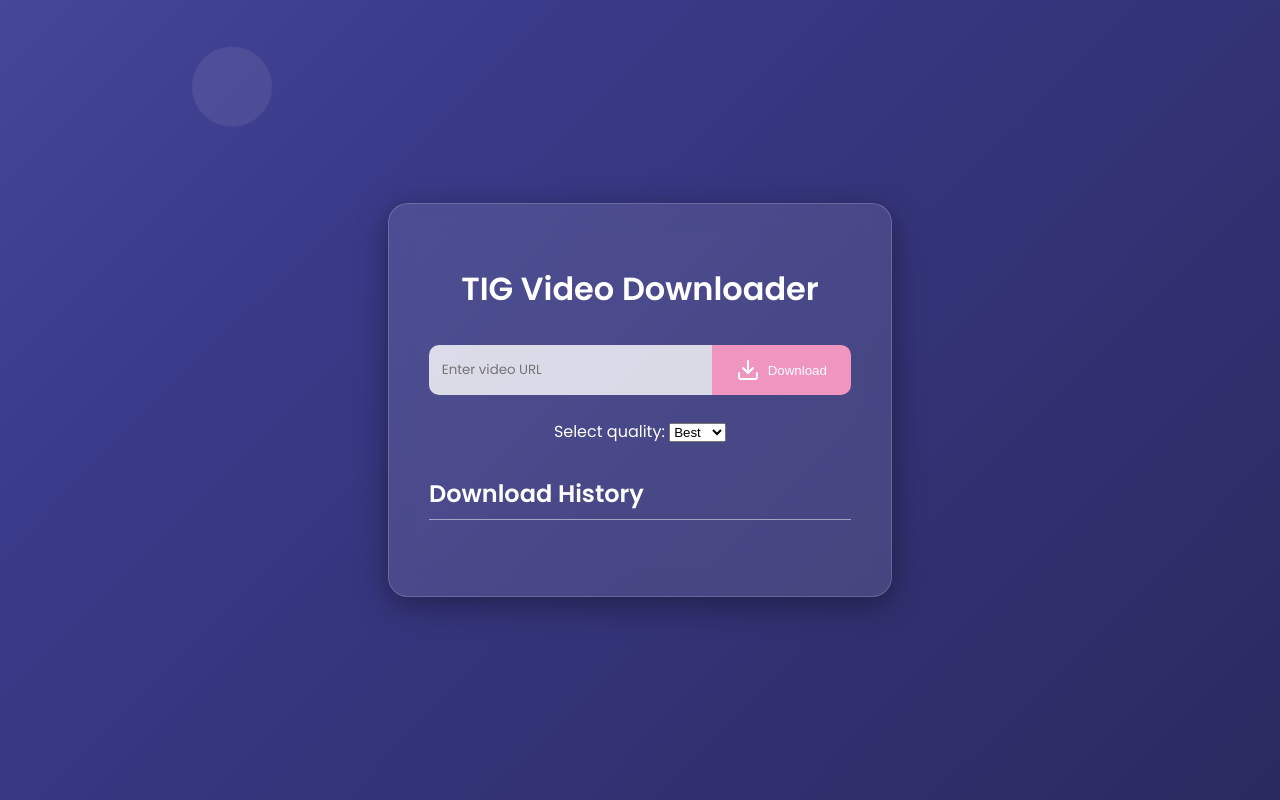
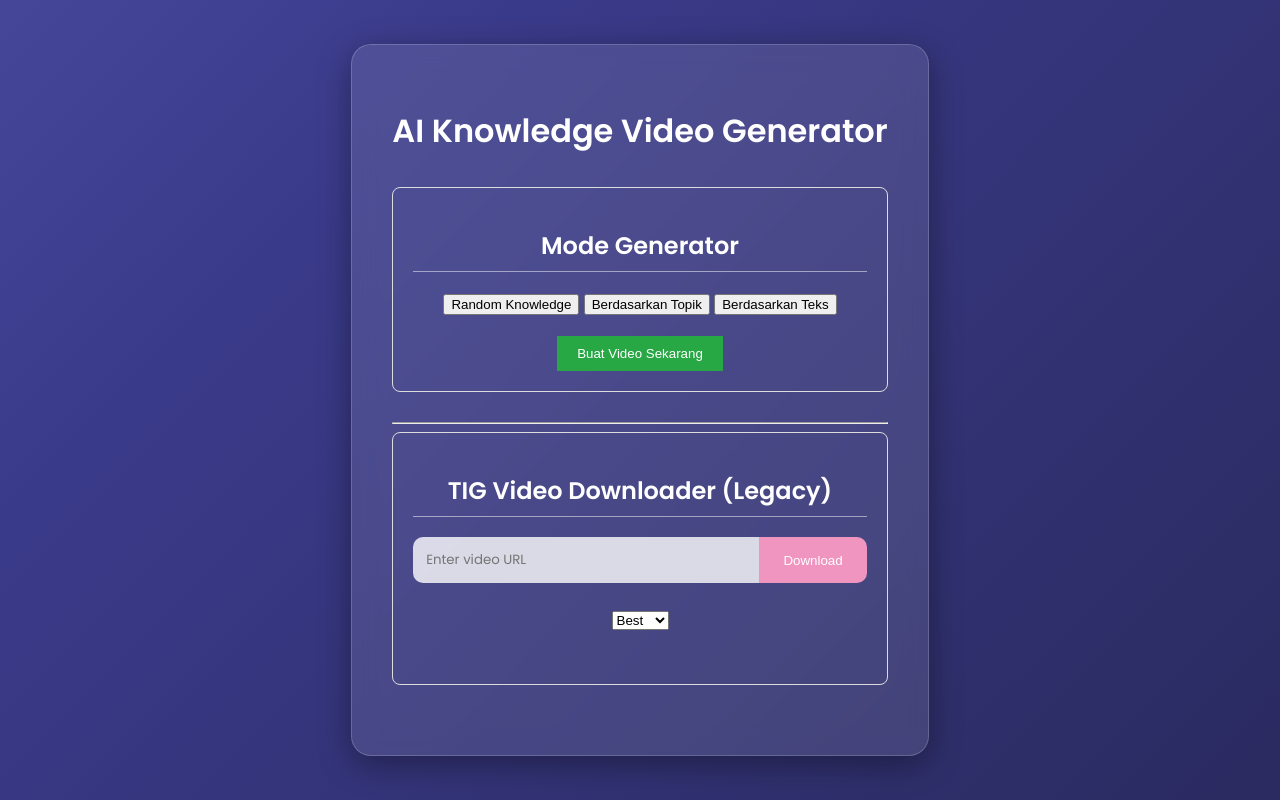
Before and after one commit to Gtj29/Tig-video-downloader.app, a Flask app: page / in a window 1280 px wide. Run offline with Flask 3, Linux system fonts and the light colour scheme.

Commit message:
Implement automatic knowledge video clipper/generator
- Added VideoGenerator utility with gTTS and MoviePy integration.
- Updated Flask app with video generation routes.
- Enhanced UI to support Random, Topic-based, and Text-based generation modes.
- Configured vertical (9:16) video output with automated subtitles.

Co-authored-by: Gtj29 <251865894+Gtj29@users.noreply.github.com>

```diff
--- a/app.py
+++ b/app.py
@@ -1,11 +1,17 @@
-from flask import Flask, render_template, request, jsonify
+from flask import Flask, render_template, request, jsonify, send_from_directory
 import yt_dlp
 import logging
+import os
+from utils.video_gen import VideoGenerator
+from flask_cors import CORS
 
 # Configure logging
 logging.basicConfig(level=logging.INFO, format='%(asctime)s - %(levelname)s - %(message)s')
 
 app = Flask(__name__)
+CORS(app)
+
+vg = VideoGenerator()
 
 @app.route('/')
 def index():
@@ -39,5 +45,35 @@ def download():
         logging.exception(f"An error occurred while processing URL {video_url}: {e}")
         return jsonify({'error': 'An unexpected error occurred. Please check the URL or try again later.'}), 500
 
+@app.route('/generate-video', methods=['POST'])
+def generate_video():
+    data = request.get_json()
+    topic = data.get('topic')
+    text = data.get('text')
+    mode = data.get('mode', 'random') # 'random', 'topic', 'text'
+
+    try:
+        if mode == 'text' and text:
+            script = text
+        else:
+            script = vg.generate_script(topic if mode == 'topic' else None)
+
+        filename = f"video_{os.urandom(4).hex()}.mp4"
+        vo_path = vg.text_to_speech(script, filename=f"vo_{filename}.mp3")
+        video_path = vg.create_video(script, vo_path, output_filename=filename)
+
+        return jsonify({
+            'success': True,
+            'video_url': f"/output/{filename}",
+            'script': script
+        })
+    except Exception as e:
+        logging.exception(f"Video generation failed: {e}")
+        return jsonify({'error': str(e)}), 500
+
+@app.route('/output/<path:filename>')
+def serve_video(filename):
+    return send_from_directory('output', filename)
+
 if __name__ == '__main__':
-    app.run(host='0.0.0.0', debug=True)
+    app.run(host='0.0.0.0', port=5000, debug=True)
--- a/templates/index.html
+++ b/templates/index.html
@@ -1,41 +1,133 @@
 <!DOCTYPE html>
-<html lang="en">
+<html lang="id">
 <head>
     <meta charset="UTF-8">
     <meta name="viewport" content="width=device-width, initial-scale=1.0">
-    <title>TIG Video Downloader</title>
+    <title>AI Knowledge Video Generator</title>
     <link rel="stylesheet" href="{{ url_for('static', filename='style.css') }}">
+    <style>
+        .section { margin-bottom: 30px; padding: 20px; border: 1px solid #ddd; border-radius: 8px; }
+        .loading { display: none; color: blue; }
+        video { max-width: 100%; display: none; margin-top: 20px; }
+    </style>
 </head>
 <body>
-    <!-- Background Particles -->
-    <div class="particle"></div>
-    <div class="particle"></div>
-    <div class="particle"></div>
-    <div class="particle"></div>
-    <div class="particle"></div>
-    <div class="particle"></div>
+    <div class="container">
+        <h1>AI Knowledge Video Generator</h1>
 
-    <div class="container">
-        <h1>TIG Video Downloader</h1>
+        <div class="section">
+            <h2>Mode Generator</h2>
+            <div>
+                <button onclick="setMode('random')">Random Knowledge</button>
+                <button onclick="setMode('topic')">Berdasarkan Topik</button>
+                <button onclick="setMode('text')">Berdasarkan Teks</button>
+            </div>
+
+            <div id="topic-input" style="display:none; margin-top:10px;">
+                <input type="text" id="topic" placeholder="Masukkan topik (misal: Antariksa)">
+            </div>
+
+            <div id="text-input" style="display:none; margin-top:10px;">
+                <textarea id="text" placeholder="Masukkan teks pengetahuan panjang..." rows="5" style="width:100%"></textarea>
+            </div>
+
+            <button id="generate-btn" style="margin-top:20px; padding:10px 20px; background-color: #28a745; color: white; border: none; cursor: pointer;">
+                Buat Video Sekarang
+            </button>
+
+            <div id="loading" class="loading">Sedang memproses video... Mohon tunggu.</div>
+        </div>
+
+        <div id="result" class="section" style="display:none;">
+            <h2>Hasil Video</h2>
+            <p id="script-preview"></p>
+            <video id="output-video" controls>
+                Your browser does not support the video tag.
+            </video>
+            <br>
+            <a id="download-link" href="#" download>Download Video</a>
+        </div>
+
+        <hr>
+        <div class="section">
+            <h2>TIG Video Downloader (Legacy)</h2>
             <div class="input-container">
                 <input type="text" id="video-url" placeholder="Enter video URL">
-            <button id="download-btn">
-                <svg xmlns="http://www.w3.org/2000/svg" width="24" height="24" viewBox="0 0 24 24" fill="none" stroke="currentColor" stroke-width="2" stroke-linecap="round" stroke-linejoin="round" class="feather feather-download"><path d="M21 15v4a2 2 0 0 1-2 2H5a2 2 0 0 1-2-2v-4"></path><polyline points="7 10 12 15 17 10"></polyline><line x1="12" y1="15" x2="12" y2="3"></line></svg>
-                <span>Download</span>
-            </button>
+                <button id="download-btn">Download</button>
             </div>
             <div class="quality-selection">
-            <label for="quality">Select quality:</label>
                 <select id="quality">
                     <option value="best">Best</option>
                     <option value="worst">Worst</option>
                 </select>
             </div>
-        <div class="download-history">
-            <h2>Download History</h2>
-            <ul id="history-list"></ul>
         </div>
     </div>
-    <script src="{{ url_for('static', filename='script.js') }}"></script>
+
+    <script>
+        let currentMode = 'random';
+
+        function setMode(mode) {
+            currentMode = mode;
+            document.getElementById('topic-input').style.display = mode === 'topic' ? 'block' : 'none';
+            document.getElementById('text-input').style.display = mode === 'text' ? 'block' : 'none';
+        }
+
+        document.getElementById('generate-btn').addEventListener('click', async () => {
+            const topic = document.getElementById('topic').value;
+            const text = document.getElementById('text').value;
+            const loading = document.getElementById('loading');
+            const result = document.getElementById('result');
+            const video = document.getElementById('output-video');
+            const scriptPreview = document.getElementById('script-preview');
+            const downloadLink = document.getElementById('download-link');
+
+            loading.style.display = 'block';
+            result.style.display = 'none';
+            video.style.display = 'none';
+
+            try {
+                const response = await fetch('/generate-video', {
+                    method: 'POST',
+                    headers: { 'Content-Type': 'application/json' },
+                    body: JSON.stringify({ mode: currentMode, topic, text })
+                });
+
+                const data = await response.json();
+                if (data.success) {
+                    scriptPreview.innerText = "Script: " + data.script;
+                    video.src = data.video_url;
+                    video.style.display = 'block';
+                    downloadLink.href = data.video_url;
+                    result.style.display = 'block';
+                } else {
+                    alert('Gagal: ' + data.error);
+                }
+            } catch (err) {
+                alert('Terjadi kesalahan: ' + err);
+            } finally {
+                loading.style.display = 'none';
+            }
+        });
+
+        // Legacy Downloader JS
+        document.getElementById('download-btn').addEventListener('click', async () => {
+            const url = document.getElementById('video-url').value;
+            const quality = document.getElementById('quality').value;
+            if (!url) return alert('URL required');
+
+            const response = await fetch('/download', {
+                method: 'POST',
+                headers: { 'Content-Type': 'application/json' },
+                body: JSON.stringify({ url, quality })
+            });
+            const data = await response.json();
+            if (data.download_url) {
+                window.open(data.download_url, '_blank');
+            } else {
+                alert('Error: ' + data.error);
+            }
+        });
+    </script>
 </body>
 </html>
```
Also changed, not shown: utils/video_gen.py (added, +103 -0 lines), 11 other files. Lines whose indentation alone changed are shown as unchanged.
